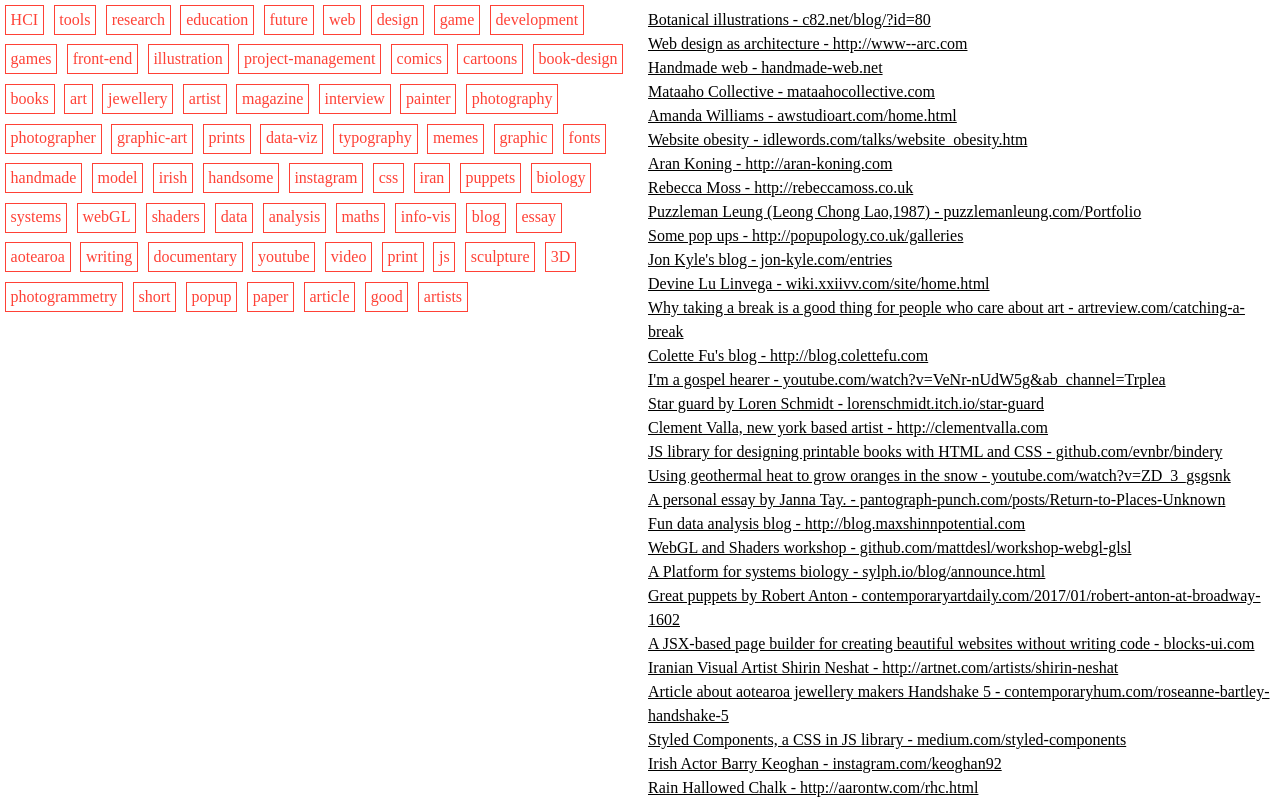
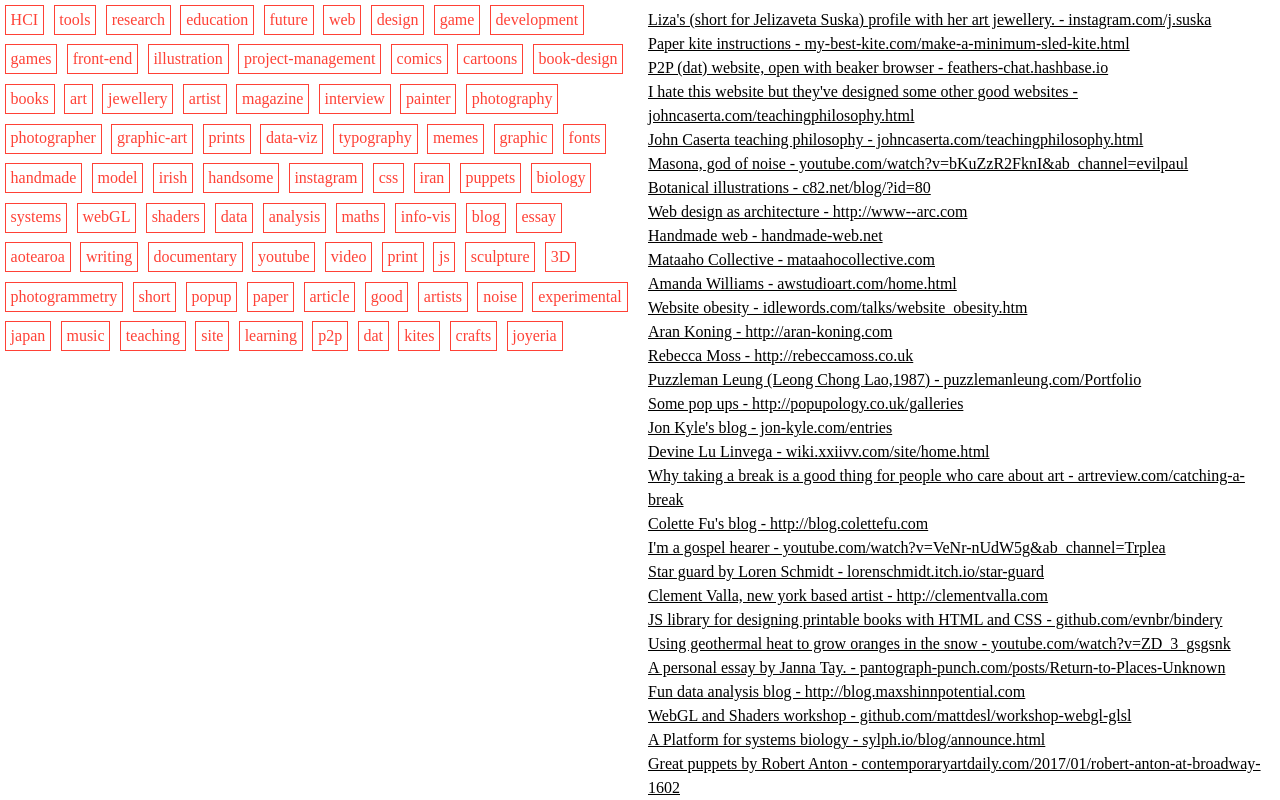
Before and after one commit to Louis-yes/chain, a website: page index.html in a window 1280 px wide. Drawn offline with nearby package versions, Linux system fonts and the light colour scheme.

Commit message:
Added new links Added some more todo's Site json now saved in human readable format after cache incrementing

```diff
--- a/index.html
+++ b/index.html
@@ -8,17 +8,15 @@
       <meta http-equiv="X-UA-Compatible" content="ie=edge"/>
       <title>l i n k s</title>
       <link rel="stylesheet" href="assets/tachyons.min.css"/>
-      <link rel="stylesheet" href="assets/style.css?v=6"/>
+      <link rel="stylesheet" href="assets/style.css?v=9"/>
     </head>
 
 
   <body class="pa3">
     <div class="
-      tags
-      fixed
+      tags fixed overflow-scroll
       top-0 h-50
       top-0-ns left-0-ns bottom-0-ns w-50-ns h-100-ns
-      overflow-scroll
       "
     >
       <a href="HCI" class="
@@ -153,18 +151,87 @@
       tag link
     ">good</a><a href="artists" class="
       tag link
-    ">artists</a>
+    ">artists</a><a href="noise" class="
+      tag link
+    ">noise</a><a href="experimental" class="
+      tag link
+    ">experimental</a><a href="japan" class="
+      tag link
+    ">japan</a><a href="music" class="
+      tag link
+    ">music</a><a href="teaching" class="
+      tag link
+    ">teaching</a><a href="site" class="
+      tag link
+    ">site</a><a href="learning" class="
+      tag link
+    ">learning</a><a href="p2p" class="
+      tag link
+    ">p2p</a><a href="dat" class="
+      tag link
+    ">dat</a><a href="kites" class="
+      tag link
+    ">kites</a><a href="crafts" class="
+      tag link
+    ">crafts</a><a href="joyeria" class="
+      tag link
+    ">joyeria</a>
     </div>
     <div class="
-      links
-      fixed pa2
-      bottom-0 h-50
+      links fixed overflow-scroll
+      bottom-0 h-50 pa2 lh-copy
       top-0-ns right-0-ns bottom-0-ns h-100-ns w-50-ns
-      lh-copy
-      overflow-scroll
       "
     >
       <span id="active-tags" class="active-tags"></span>
+
+        <a
+          class="link"
+          href="instagram.com/j.suska/"
+          title="Liza's (short for Jelizaveta Suska) profile with her art jewellery."
+          data-tags="jewellery,joyeria,art,instagram">
+          Liza's (short for Jelizaveta Suska) profile with her art jewellery. - instagram.com/j.suska
+        </a>
+
+        <a
+          class="link"
+          href="https://www.my-best-kite.com/make-a-minimum-sled-kite.html"
+          title="Paper kite instructions"
+          data-tags="web,site,kites,crafts,paper">
+          Paper kite instructions - my-best-kite.com/make-a-minimum-sled-kite.html
+        </a>
+
+        <a
+          class="link"
+          href="https://feathers-chat.hashbase.io/"
+          title="P2P (dat) website, open with beaker browser"
+          data-tags="web,development,p2p,dat">
+          P2P (dat) website, open with beaker browser - feathers-chat.hashbase.io
+        </a>
+
+        <a
+          class="link"
+          href="https://johncaserta.com/teachingphilosophy.html"
+          title="I hate this website but they've designed some other good websites"
+          data-tags="web,design,development">
+          I hate this website but they've designed some other good websites - johncaserta.com/teachingphilosophy.html
+        </a>
+
+        <a
+          class="link"
+          href="https://johncaserta.com/teachingphilosophy.html"
+          title="John Caserta teaching philosophy"
+          data-tags="design,graphic,teaching,web,site,learning">
+          John Caserta teaching philosophy - johncaserta.com/teachingphilosophy.html
+        </a>
+
+        <a
+          class="link"
+          href="https://www.youtube.com/watch?v=bKuZzR2FknI&ab_channel=evilpaul"
+          title="Masona, god of noise"
+          data-tags="noise,experimental,japan,music">
+          Masona, god of noise - youtube.com/watch?v=bKuZzR2FknI&ab_channel=evilpaul
+        </a>
 
         <a
           class="link"
@@ -519,7 +586,7 @@
         </a>
 
     </div>
-    <script src="./assets/scripts.js?v=6"></script>
+    <script src="./assets/scripts.js?v=9"></script>
   </body>
 
 
--- a/links.csv
+++ b/links.csv
@@ -42,3 +42,9 @@
 "https://handmade-web.net/", "Handmade web", "web, design, development, education"
 "http://www--arc.com/", "Web design as architecture", "web, design, development, future, essay"
 "https://www.c82.net/blog/?id=80", "Botanical illustrations", "art, illustration, design, graphic, web"
+"https://www.youtube.com/watch?v=bKuZzR2FknI&ab_channel=evilpaul", "Masona, god of noise", "noise, experimental, japan, music"
+"https://johncaserta.com/teachingphilosophy.html", "John Caserta teaching philosophy", "design, graphic, teaching, web, site, learning"
+"https://johncaserta.com/teachingphilosophy.html", "I hate this website but they've designed some other good websites", "web, design, development"
+"https://feathers-chat.hashbase.io/", "P2P (dat) website, open with beaker browser", "web, development, p2p, dat"
+"https://www.my-best-kite.com/make-a-minimum-sled-kite.html", "Paper kite instructions", "web, site, kites, crafts, paper"
+"instagram.com/j.suska/", "Liza's (short for Jelizaveta Suska) profile with her art jewellery.", "jewellery, joyeria, art, instagram"
--- a/site.json
+++ b/site.json
@@ -1 +1,4 @@
-{"title":"l i n k s","cache":7}
+{
+  "title": "l i n k s",
+  "cache": 10
+}
```
Also changed, not shown: components/body.js (+3 -8 lines), index.js (+6 -3 lines).
